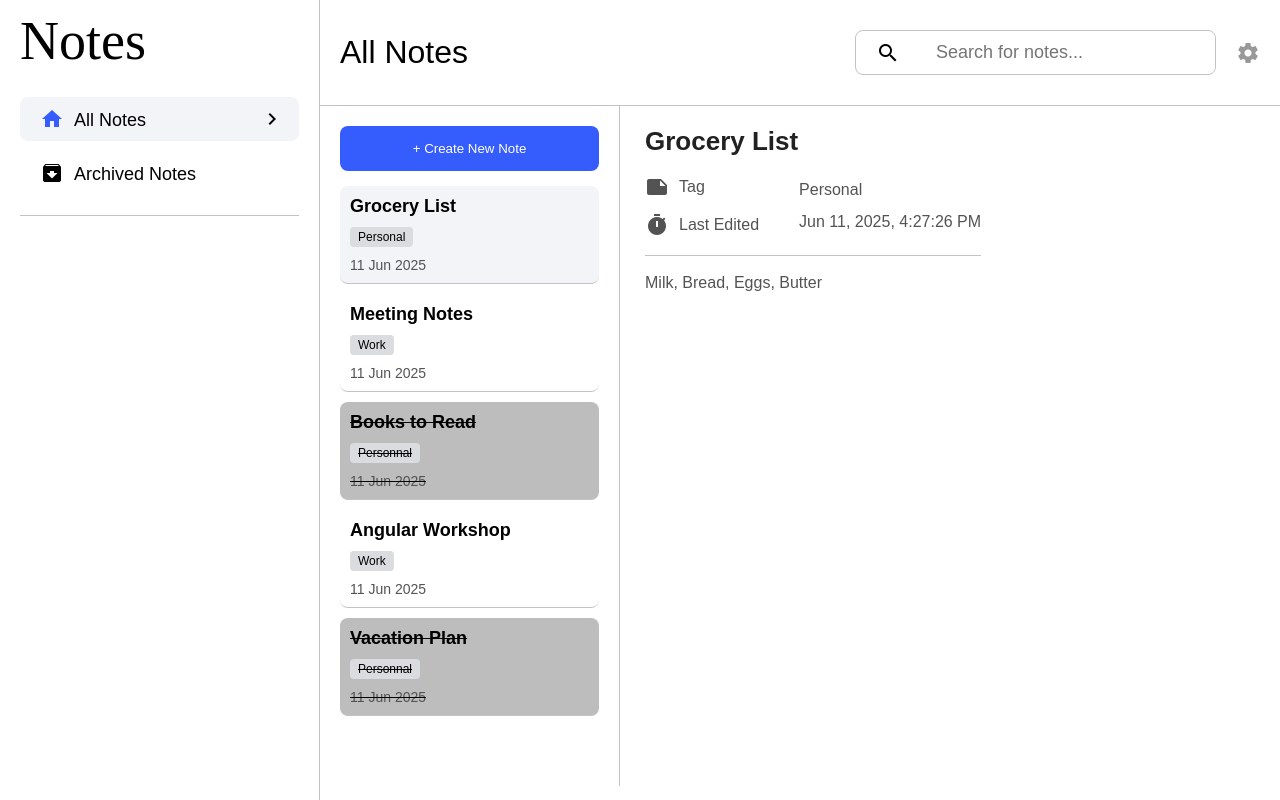
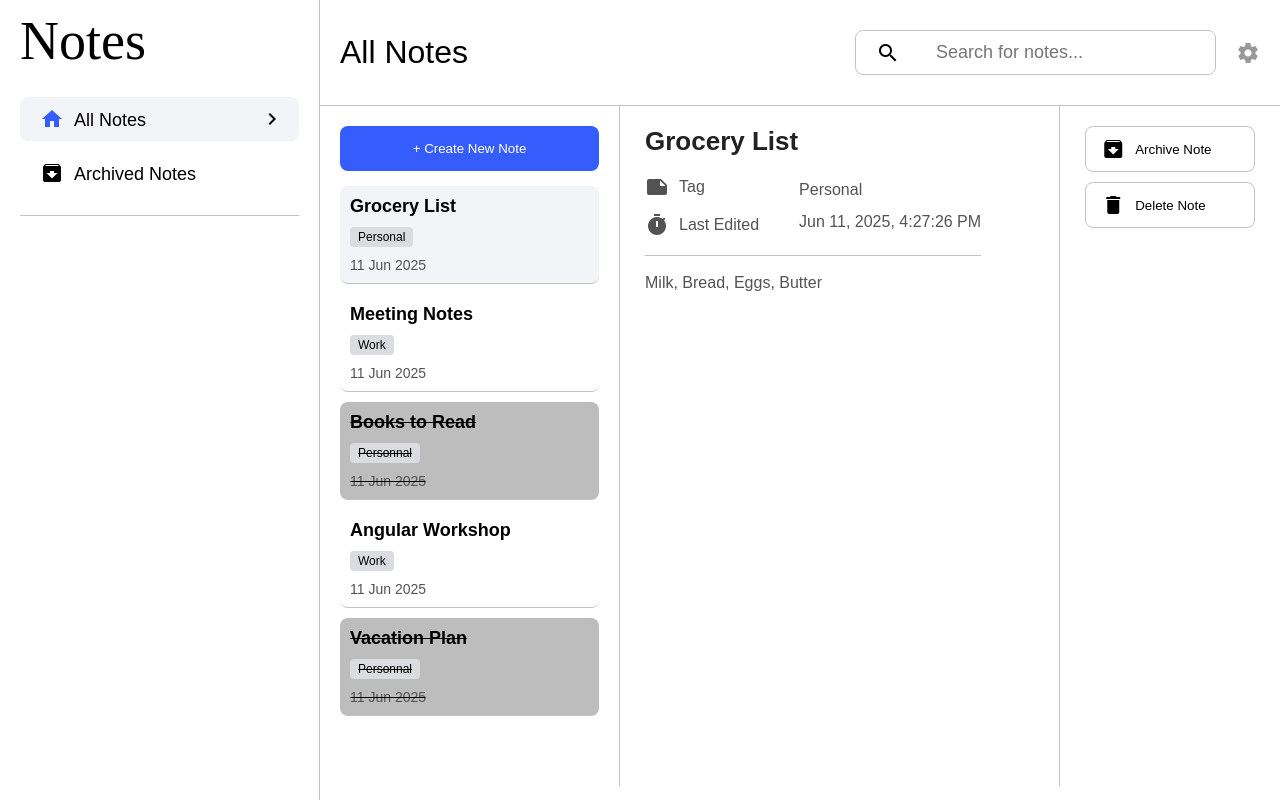
Before and after one commit to ClementSellyPro/notes-app, an Angular app: page / in a window 1280 px wide. Built offline with nearby package versions, Linux system fonts and the light colour scheme; a web font is replaced by a local one.

Commit message:
Create NoteControlComponent, add style

```diff
--- a/src/app/app.component.css
+++ b/src/app/app.component.css
@@ -9,6 +9,7 @@ main {
 }
 
 .sections {
+  position: relative;
   display: flex;
   height: 85%;
 }
--- a/src/app/app.component.html
+++ b/src/app/app.component.html
@@ -5,6 +5,7 @@
     <div class='sections'>
       <app-note-list />
       <app-note-information />
+      <app-note-controls />
     </div>
   </div>
 </main>
--- a/src/app/app.component.ts
+++ b/src/app/app.component.ts
@@ -3,6 +3,7 @@ import { SideBarComponent } from './components/side-bar/side-bar.component';
 import { HeaderComponent } from './components/header/header.component';
 import { NoteListComponent } from './components/note-list/note-list.component';
 import { NoteInformationComponent } from './components/note-information/note-information.component';
+import { NoteControlsComponent } from './components/note-controls/note-controls.component';
 
 @Component({
   selector: 'app-root',
@@ -10,7 +11,8 @@ import { NoteInformationComponent } from './components/note-information/note-inf
     SideBarComponent,
     HeaderComponent,
     NoteListComponent,
-    NoteInformationComponent
+    NoteInformationComponent,
+    NoteControlsComponent
   ],
   templateUrl: './app.component.html',
   styleUrl: './app.component.css'
--- /dev/null
+++ b/src/app/components/note-controls/note-controls.component.css
@@ -0,0 +1,29 @@
+.controls-section {
+  position: absolute;
+  right: 0;
+  top: 0;
+  display: flex;
+  flex-direction: column;
+  gap: 10px;
+  width: 23%;
+  height: 100%;
+  padding: 20px 25px;
+  border-left: 1px solid var(--border-color);
+}
+
+.controls-section button {
+  display: flex;
+  align-items: center;
+  justify-content: flex-start;
+  gap: 10px;
+  font-weight: 500;
+  padding: 10px 15px;
+  border-radius: var(--border-radius);
+  background-color: transparent;
+  border: 1px solid var(--border-color);
+}
+
+.controls-section button:hover {
+  cursor: pointer;
+  background-color: var(--bg-color-element);
+}
--- /dev/null
+++ b/src/app/components/note-controls/note-controls.component.html
@@ -0,0 +1,4 @@
+<section class='controls-section'>
+  <button (click)="onArchiveNote()"><mat-icon>archived</mat-icon><span>Archive Note</span></button>
+  <button (click)="onDeleteNote()"><mat-icon>delete</mat-icon><span>Delete Note</span></button>
+</section>
--- /dev/null
+++ b/src/app/components/note-controls/note-controls.component.ts
@@ -0,0 +1,20 @@
+import { Component } from '@angular/core';
+import { MatIcon } from '@angular/material/icon';
+
+@Component({
+  selector: 'app-note-controls',
+  imports: [
+    MatIcon
+  ],
+  templateUrl: './note-controls.component.html',
+  styleUrl: './note-controls.component.css'
+})
+export class NoteControlsComponent {
+  onArchiveNote() {
+    console.log('Archived');
+  }
+
+  onDeleteNote() {
+    console.log('Deleted');
+  }
+}
--- a/src/app/components/note-information/note-information.component.css
+++ b/src/app/components/note-information/note-information.component.css
@@ -1,5 +1,5 @@
 .information-section {
-  min-width: 70%;
+  min-width: 75%;
   padding: 20px 25px;
   color: var(--text-color-light);
 }
```
